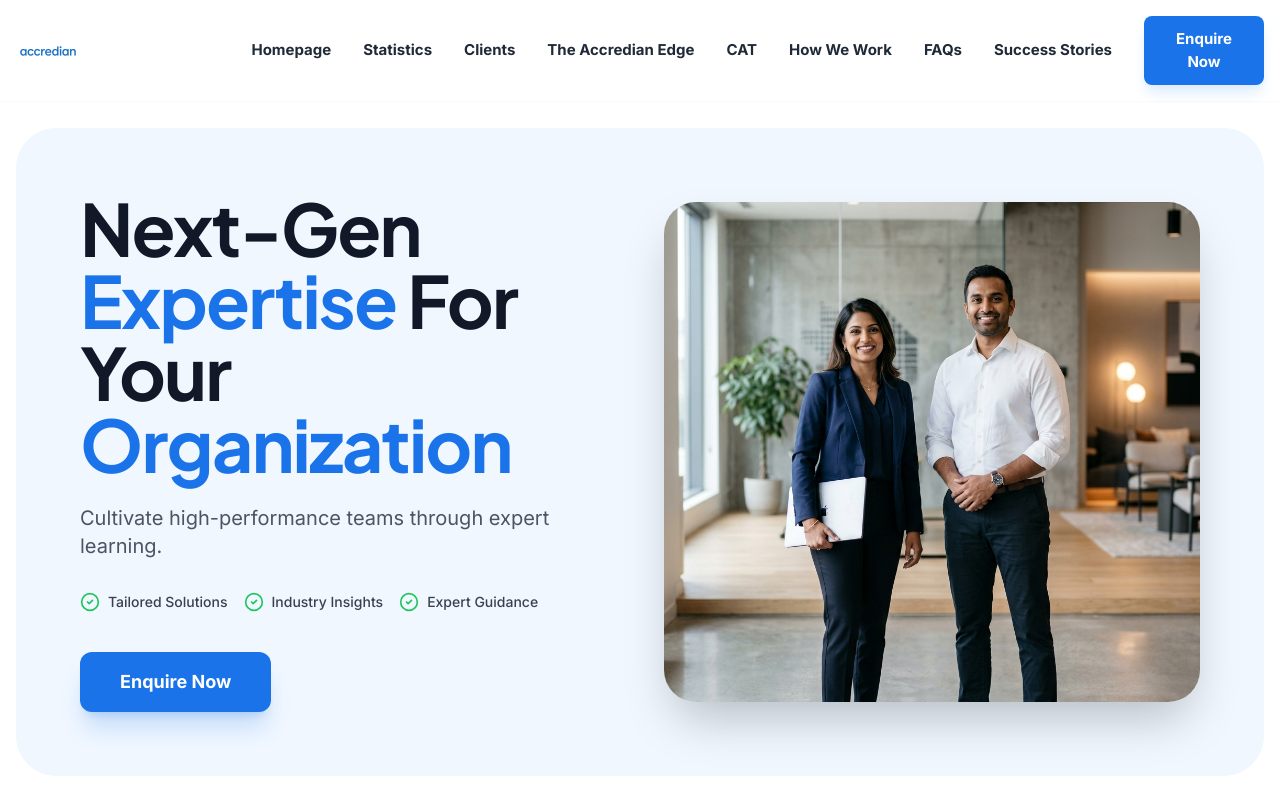
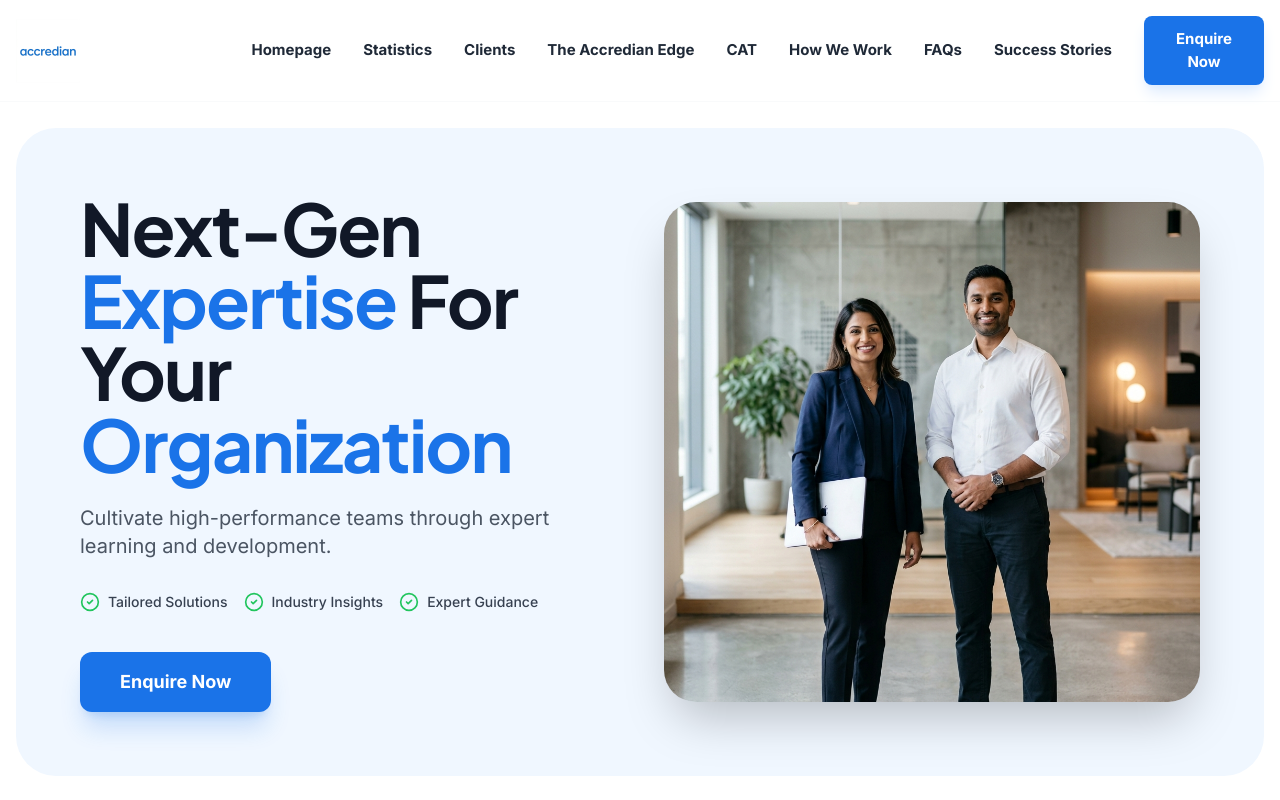
Before and after one commit to codexuttam/Accredian, a Next.js app: page / in a window 1280 px wide. Shown: the top 800 px of the page. Built offline with nearby package versions, Linux system fonts and the light colour scheme.

Commit message:
Update hero description text

```diff
--- a/src/components/home/Hero.tsx
+++ b/src/components/home/Hero.tsx
@@ -23,7 +23,7 @@ const Hero = () => {
                 Next-Gen <span className="text-brand-blue">Expertise</span> For Your <span className="text-brand-blue">Organization</span>
               </h1>
               <p className="text-xl text-gray-600 mb-8 max-w-lg">
-                Cultivate high-performance teams through expert learning.
+                Cultivate high-performance teams through expert learning and development.
               </p>
 
               <div className="flex flex-col sm:flex-row gap-4 mb-10">
```
